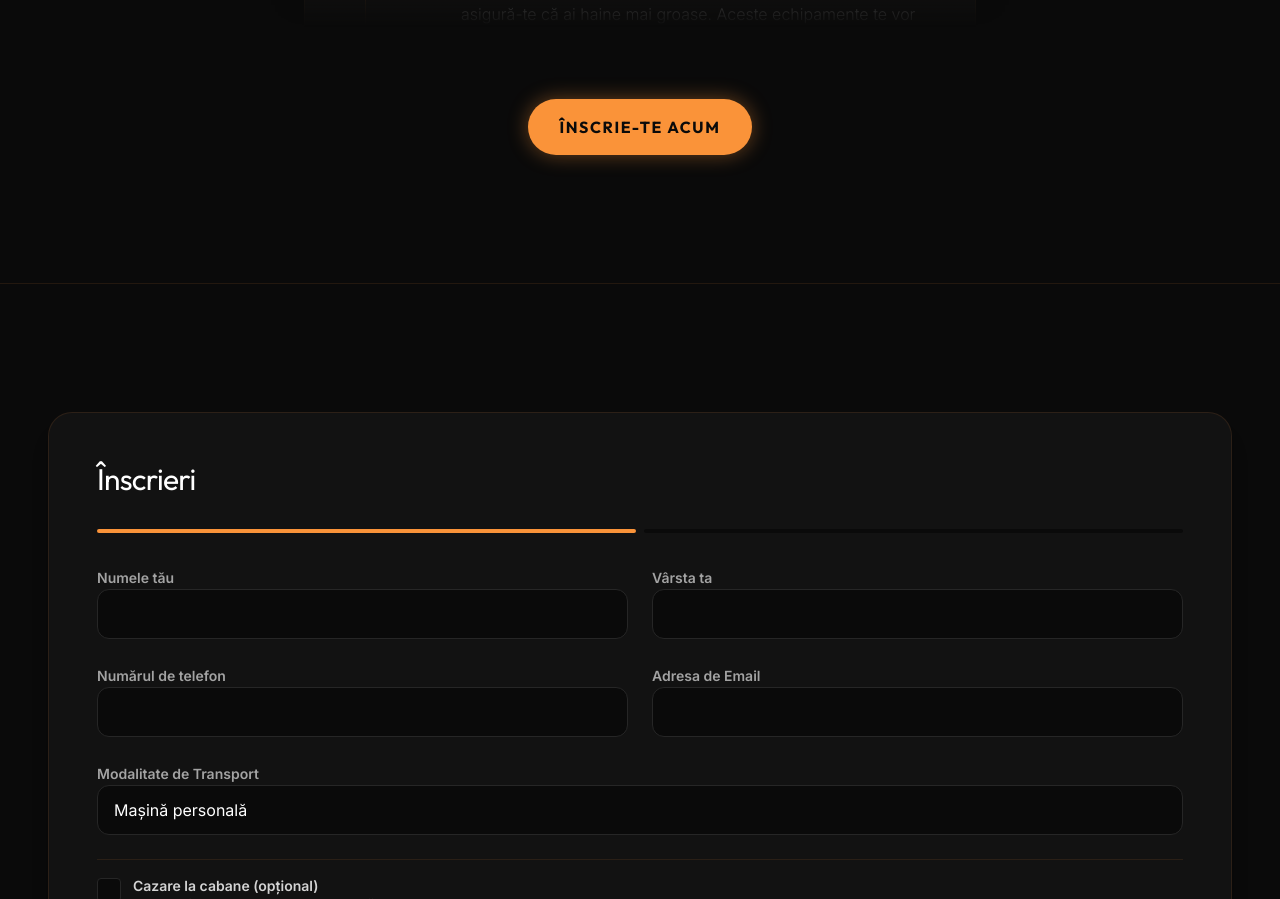
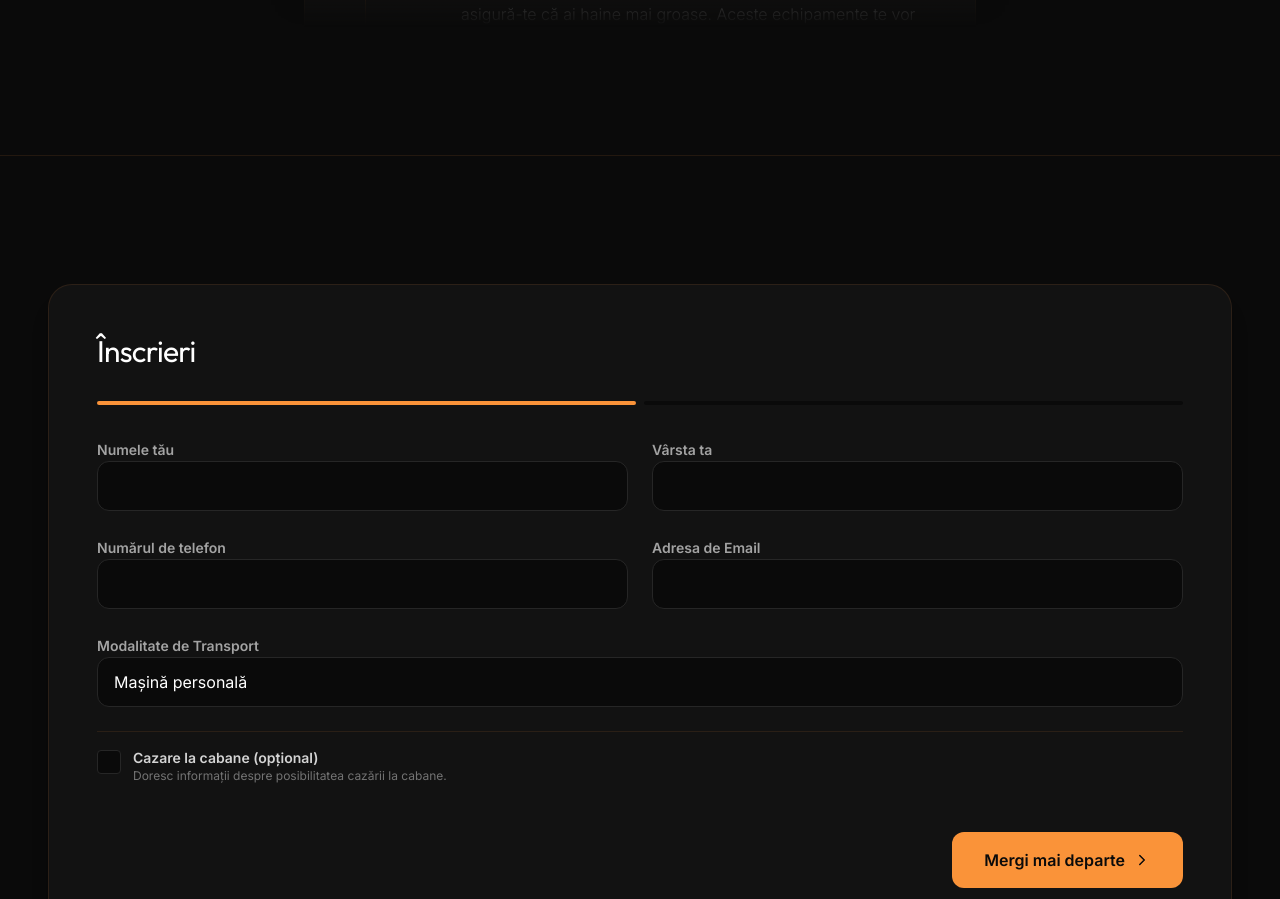
Before and after one commit to nathan05p/inspireWeb, a React (Vite) app in the folder inspireWeb-main/: page / in a window 1280 px wide. Shown: the part 6394-7293 px from the top of the page. Built offline with nearby package versions, Linux system fonts and the light colour scheme; a web font is replaced by a local one.

Commit message:
Remove 'Înscrie-te acum' button from under FAQ section

```diff
--- a/inspireWeb-main/src/pages/camp/Camp.tsx
+++ b/inspireWeb-main/src/pages/camp/Camp.tsx
@@ -593,11 +593,6 @@ export default function Camp() {
             </div>
           </div>
 
-          <div className="mt-12 flex justify-center relative z-10">
-            <a href="#give" className="px-8 py-4 bg-[#FA9339] text-[#0A0A0A] font-bold font-outfit uppercase tracking-widest rounded-full hover:bg-white hover:scale-105 transition-all shadow-[0_0_20px_rgba(250,147,57,0.4)]">
-              Înscrie-te acum
-            </a>
-          </div>
         </div>
       </section>
 
```
